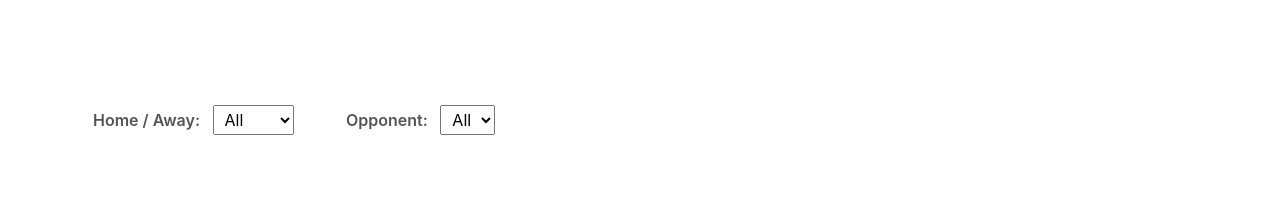
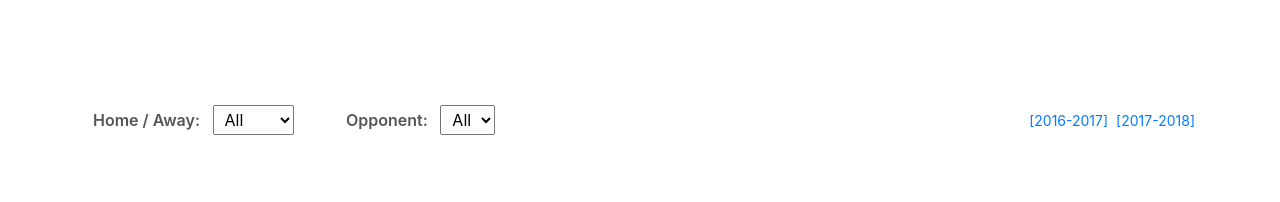
Before and after one commit to antonigudesman/fantasy-nba, a Django app: template templates/player_detail.html in a window 1280 px wide. Shown: the part 199-401 px from the top of the page. Run offline with Django 3.2, Linux system fonts and the light colour scheme; the template is opened without the code that fills it, so the values that code supplies are empty; parts of the project's set-up code (start-up, migrations or seed data) failed here and were passed over; some libraries are stand-ins or nearby versions.

```diff
--- a/static/css/extra.css
+++ b/static/css/extra.css
@@ -114,3 +114,8 @@ div.lineups {
 .filters select {
     padding: 3px 7px;
 }
+
+.filters .season {
+    padding-top: 5px;
+    font-size: 14px;
+}
--- a/templates/player_detail.html
+++ b/templates/player_detail.html
@@ -33,6 +33,8 @@
           <option>{{ ii }}</option>
         {% endfor %}
       </select>
+      <a href="javascript:void(0)" class="season float-right">[2017-2018]</a>
+      <a href="javascript:void(0)" class="season float-right mr-2">[2016-2017]</a>
     </div>
     <div class="col-md-12 mt-2 games">
     </div>
```
